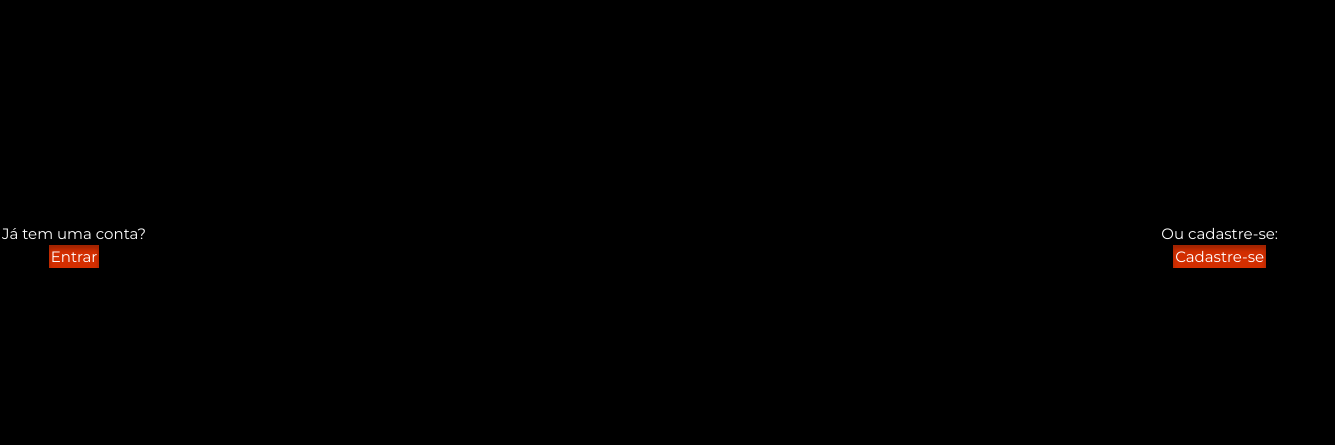
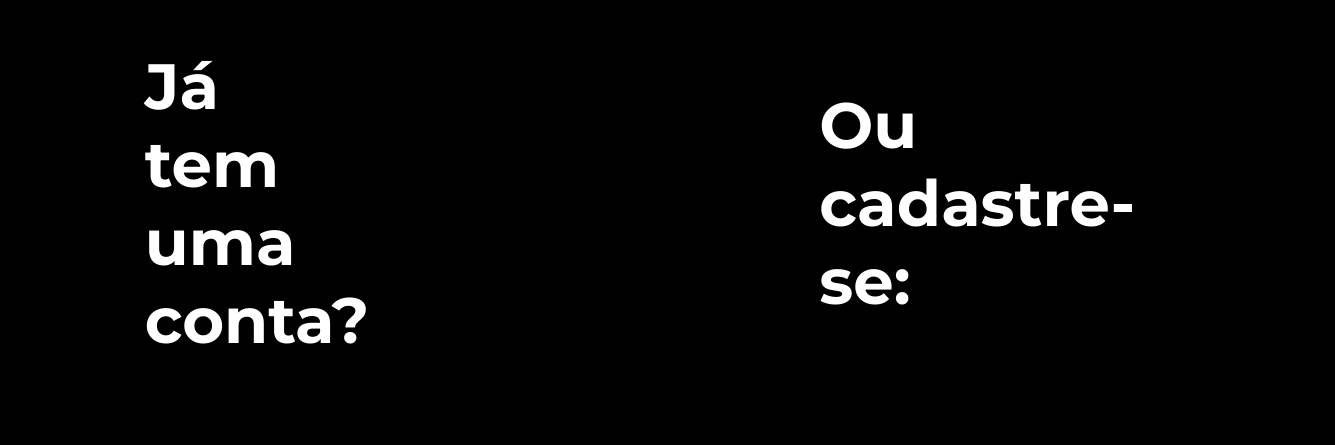
Before and after one commit to LuizVerteiro/trainee-g4-cpe, a React (Vite) app in the folder trainee-cpe/: page / in a window 1280 px wide. Shown: the part 355-800 px from the top of the page, 1335 px wide, since content can reach past the window. Built offline with nearby package versions, Linux system fonts and the light colour scheme.

Commit message:
Arrumando a home

```diff
--- a/trainee-cpe/src/Pages/Home/Styles.js
+++ b/trainee-cpe/src/Pages/Home/Styles.js
@@ -3,7 +3,8 @@ import styled from "styled-components";
 export const Container = styled.div`
   background-color: black;
   display: flex;
-  justify-content: space-between;
+  justify-content: center;
+  align-items: center;
   height: 80rem;
   color: white;
 `;
@@ -12,7 +13,7 @@ export const DivText = styled.div`
   padding-left: 0px;
   margin-top: 0px;
   font-family: "Monteserrat";
-  font-size: 64px;
+  font-size: 100px;
   font-style: normal;
   font-weight: 700;
   color: #fff;
@@ -23,15 +24,28 @@ export const ButtonEntrar = styled.div`
   box-shadow: 0px 4px 4px 0px rgba(0, 0, 0, 0.25) inset;
   text-align:center;
   padding: 2px;
+  font-size: 50px;
+  display: flex;
+  width: 200px;
+  height: 64px;
+  padding: 10px 39px;
+  justify-content: center;
+  align-items: center;
+  flex-shrink: 0;
 `;
 export const Title = styled.div`
-padding: 2px;
-
+padding: 200px;
+font-family: Montserrat;
+font-size: 64px;
+font-style: normal;
+font-weight: 700;
+line-height: normal;
 `;
 export const Firstpart = styled.div`
   justify-content: center;
   align-items: center;
   display:flex;
+  margin-right:50px;
   flex-direction: column;
 `;
 export const SecondPart = styled.div`
@@ -45,7 +59,20 @@ background: #D32E00;
 box-shadow: 0px 4px 4px 0px rgba(0, 0, 0, 0.25) inset;
 text-align:center;
 padding: 2px;
+font-size: 50px;
+display: flex;
+width: 344px;
+height: 64px;
+padding: 10px 36px 10px 39px;
+justify-content: center;
+align-items: center;
 `;
 export const Title2 = styled.div`
-  padding: 2px;
+  padding: 200px;
+  color: #FFF;
+  font-family: Montserrat;
+  font-size: 64px;
+  font-style: normal;
+  font-weight: 700;
+  line-height: normal;
 `;
```
